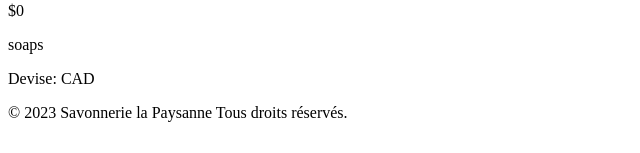
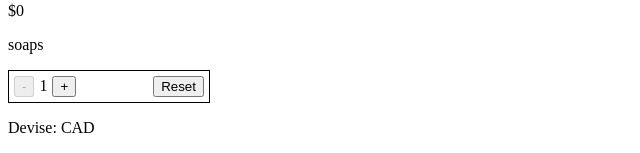
Before and after one commit to bmuday/ecommerce-project, a React (Create React App) app: page /product/savon-cafe-romarin in a window 1280 px wide. Shown: the part 507-660 px from the top of the page, without its empty margins (0-640 px from the left). Built offline with nearby package versions, Linux system fonts and the light colour scheme.

Commit message:
display counter

```diff
--- /dev/null
+++ b/src/components/Count.jsx
@@ -0,0 +1,48 @@
+//import de useState
+import { useEffect, useState } from "react";
+
+const Count = () => {
+  //déclarer useState et mis à 0
+  const [counter, setCounter] = useState(1);
+  const [activeButton, setActiveButton] = useState(false);
+
+  //déclarer les fonctions countDown et countUp
+  const countDown = () => {
+    const newCount = counter - 1;
+    // Si la nouvelle valeur du compteur est < 1, on sort de la fonction
+    if (newCount < 1) return;
+    setCounter(newCount);
+  };
+  const countUp = () => {
+    const newCount = counter + 1;
+    setCounter(newCount);
+  };
+
+  const reset = () => {
+    const newCount = 0;
+    setCounter(newCount);
+  };
+
+  useEffect(() => {
+    if (counter > 1) {
+      setActiveButton(true);
+    } else if (counter === 1) {
+      setActiveButton(false);
+    }
+  }, [counter]);
+
+  return (
+    <div id="count">
+      <div>
+        <button onClick={countDown} disabled={!activeButton}>
+          -
+        </button>
+        {counter}
+        <button onClick={countUp}>+</button>
+      </div>
+      <button onClick={reset}>Reset</button>
+    </div>
+  );
+};
+
+export default Count;
--- a/src/components/ProductDetails.jsx
+++ b/src/components/ProductDetails.jsx
@@ -1,4 +1,5 @@
 import { useParams } from "react-router-dom";
+import Count from "./Count";
 
 const ProductDetails = ({ products }) => {
   let { url } = useParams();
@@ -9,6 +10,7 @@
       <h2>{name}</h2>
       <p>${price}</p>
       <p>{category}</p>
+      <Count />
     </div>
   );
 };
--- a/src/styles/index.css
+++ b/src/styles/index.css
@@ -0,0 +1,10 @@
+#count {
+  display: flex;
+  justify-content: space-between;
+  width: 200px;
+  border: 1px solid black;
+}
+
+#count button {
+  margin: 5px;
+}
```
